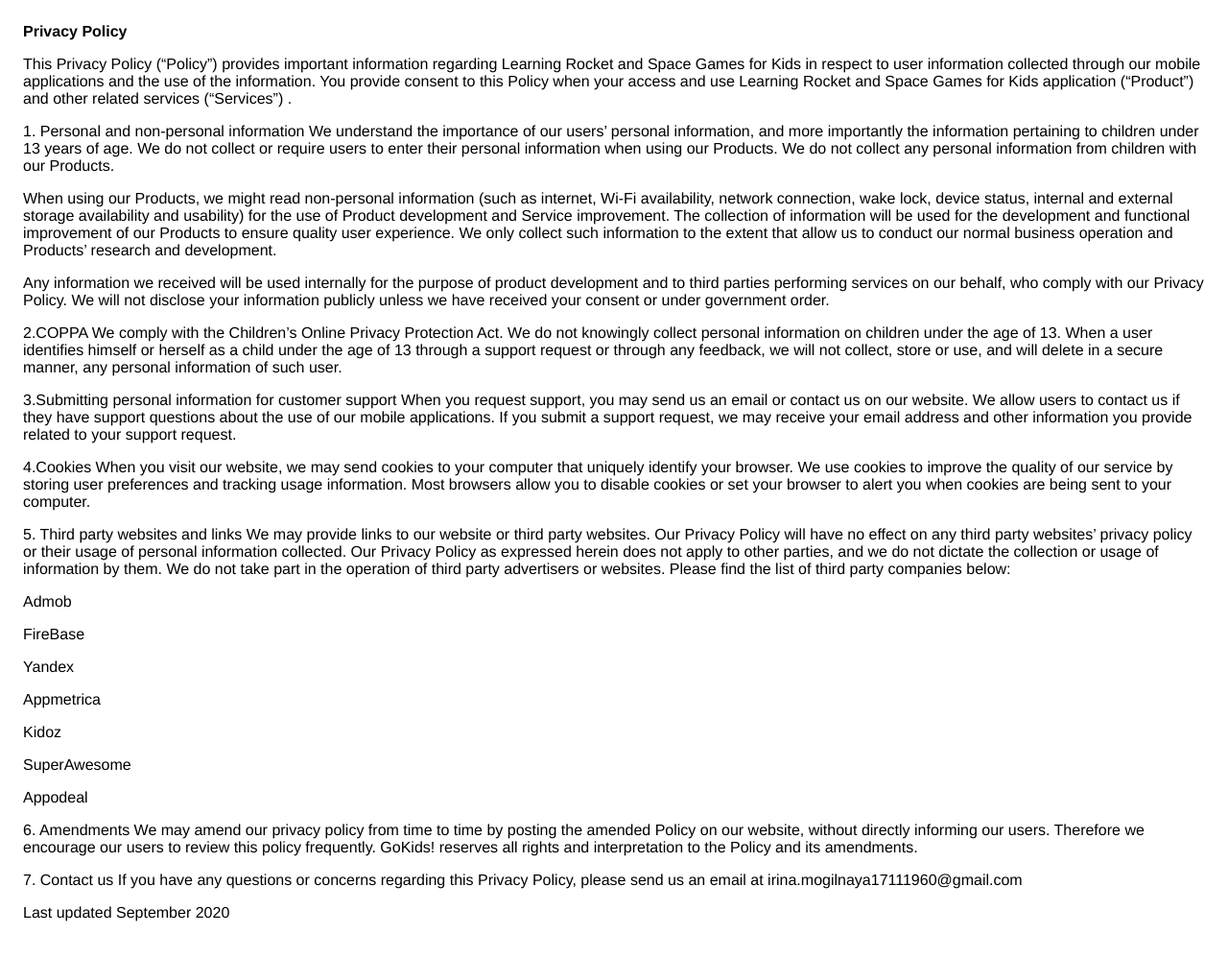
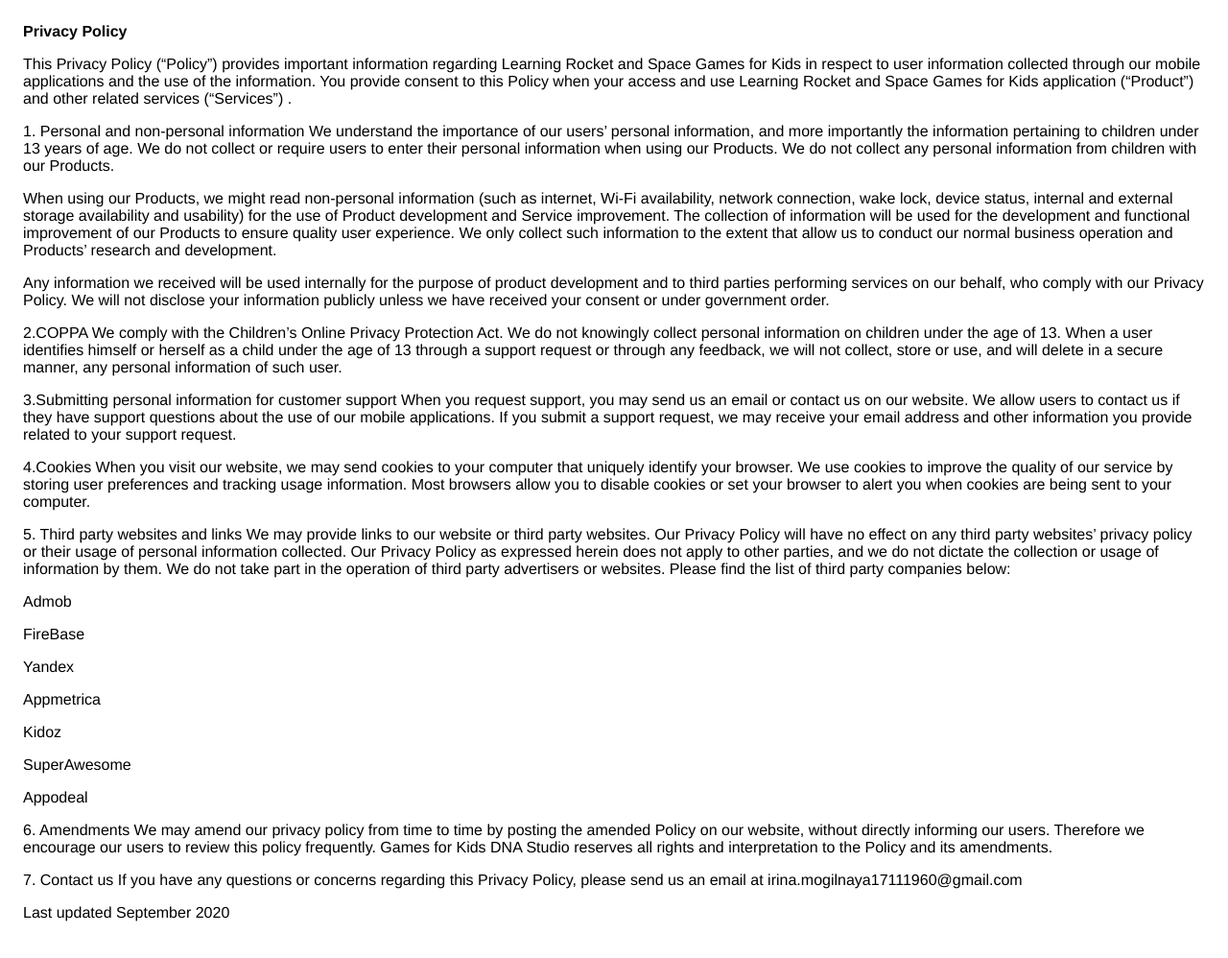
Before and after one commit to dnakidsgame/dnakidsgame.github.io, a plain HTML site: page privacy.html in a window 1280 px wide. Shown: the whole page at 96% size. Drawn offline with Linux system fonts and the light colour scheme.

Commit message:
Update privacy.html

```diff
--- a/privacy.html
+++ b/privacy.html
@@ -45,7 +45,7 @@ SuperAwesome
 Appodeal
 </p> <p>
 6. Amendments
-We may amend our privacy policy from time to time by posting the amended Policy on our website, without directly informing our users. Therefore we encourage our users to review this policy frequently. GoKids! reserves all rights and interpretation to the Policy and its amendments.
+We may amend our privacy policy from time to time by posting the amended Policy on our website, without directly informing our users. Therefore we encourage our users to review this policy frequently. Games for Kids DNA Studio reserves all rights and interpretation to the Policy and its amendments.
 </p> <p>
 7. Contact us
 If you have any questions or concerns regarding this Privacy Policy, please send us an email at irina.mogilnaya17111960@gmail.com
```
